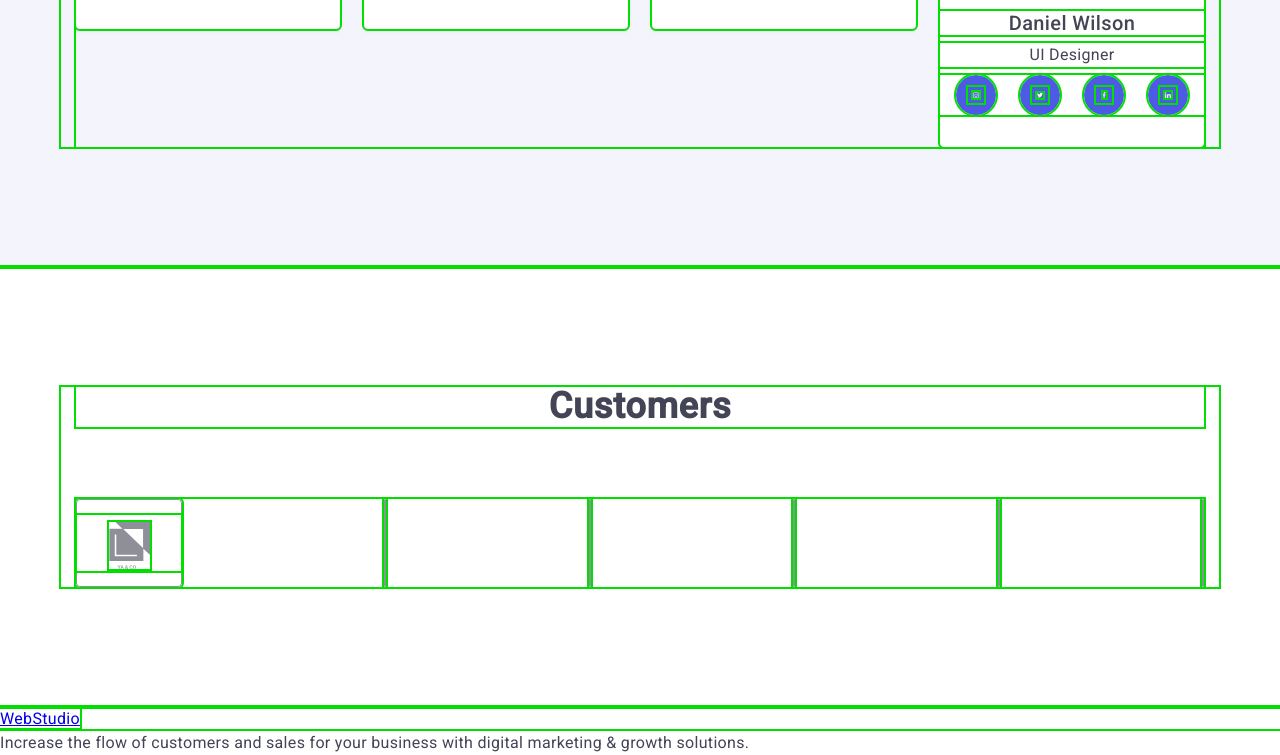
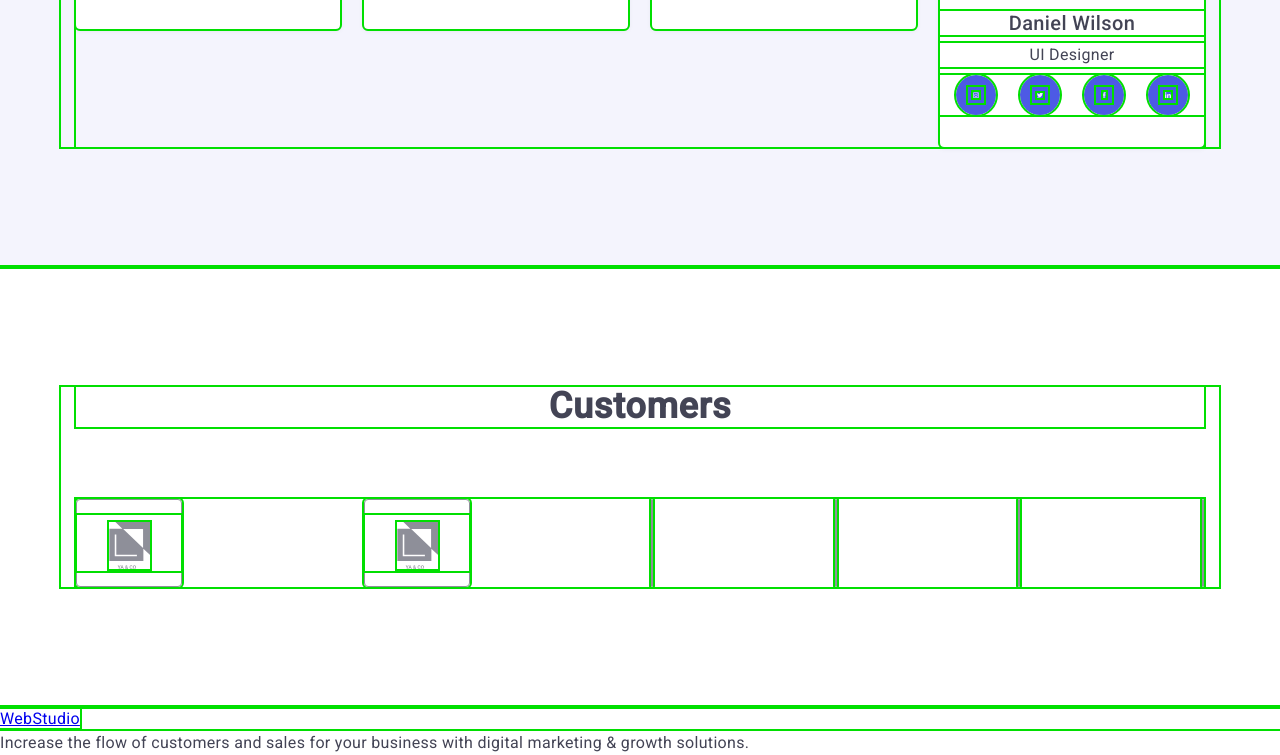
Before and after one commit to SpaceRdr/goit-markup-hw-03-1, a plain HTML site: page index.html in a window 1280 px wide. Shown: the part 2205-2960 px from the top of the page. Drawn offline with nearby package versions, Linux system fonts and the light colour scheme.

Commit message:
Added hover to a Partners Icons

```diff
--- a/css/styles.css
+++ b/css/styles.css
@@ -444,6 +444,10 @@ body {
   fill: var(--color-lt-slate);
 }
 
+.icn-part:hover {
+  fill: var(--color-target);
+}
+
  /* Section 3 Our Team */
 
 
--- a/index.html
+++ b/index.html
@@ -322,9 +322,12 @@
           <svg class="icn-part">
             <use href="./images/symbol-defs-03-1.svg#logo-01"></use>
           </svg>
-
         </li>
-        <li class="partn-lg"></li>
+        <li class="partn-lg">
+          <svg class="icn-part">
+            <use href="./images/symbol-defs-03-1.svg#logo-01"></use>
+          </svg>
+        </li>
         <li class="partn-lg"></li>
         <li class="partn-lg"></li>
         <li class="partn-lg"></li>
```
